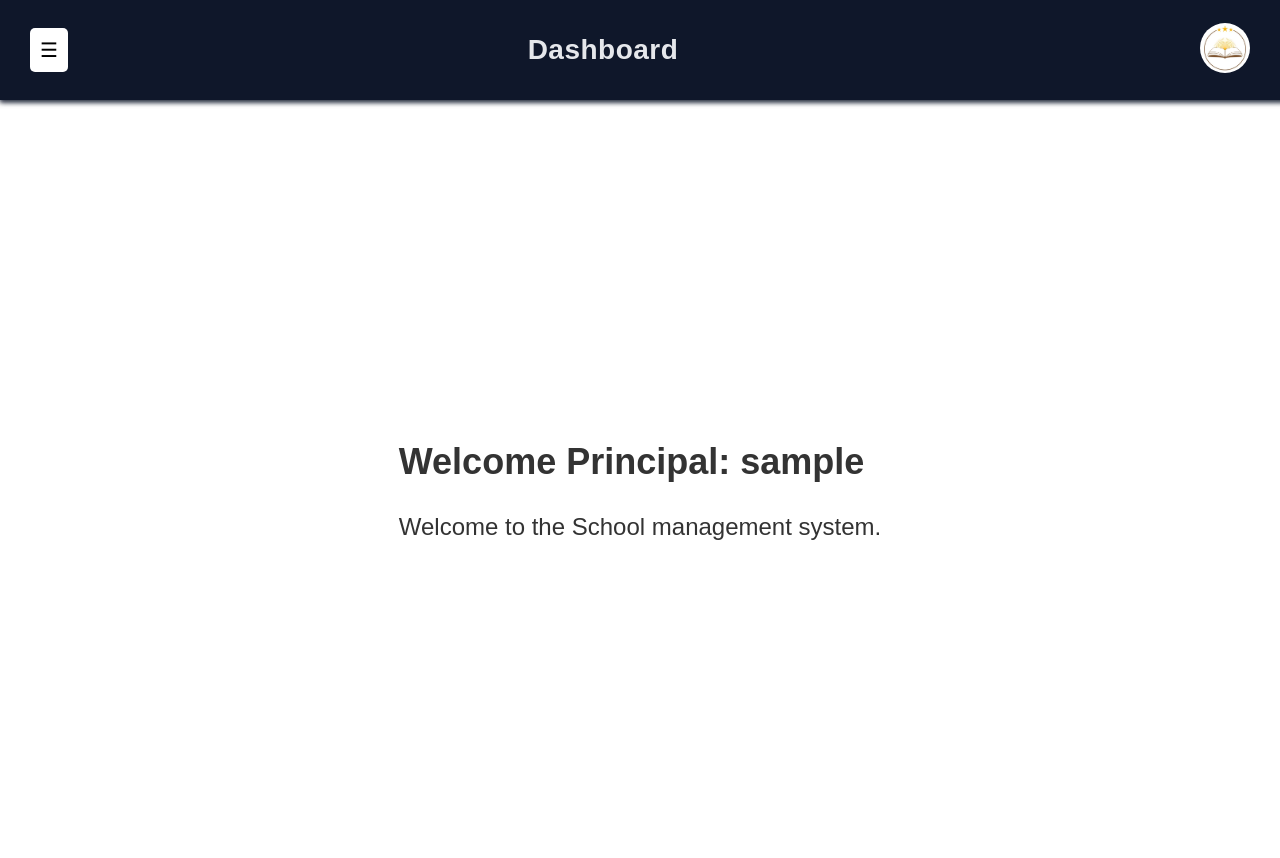
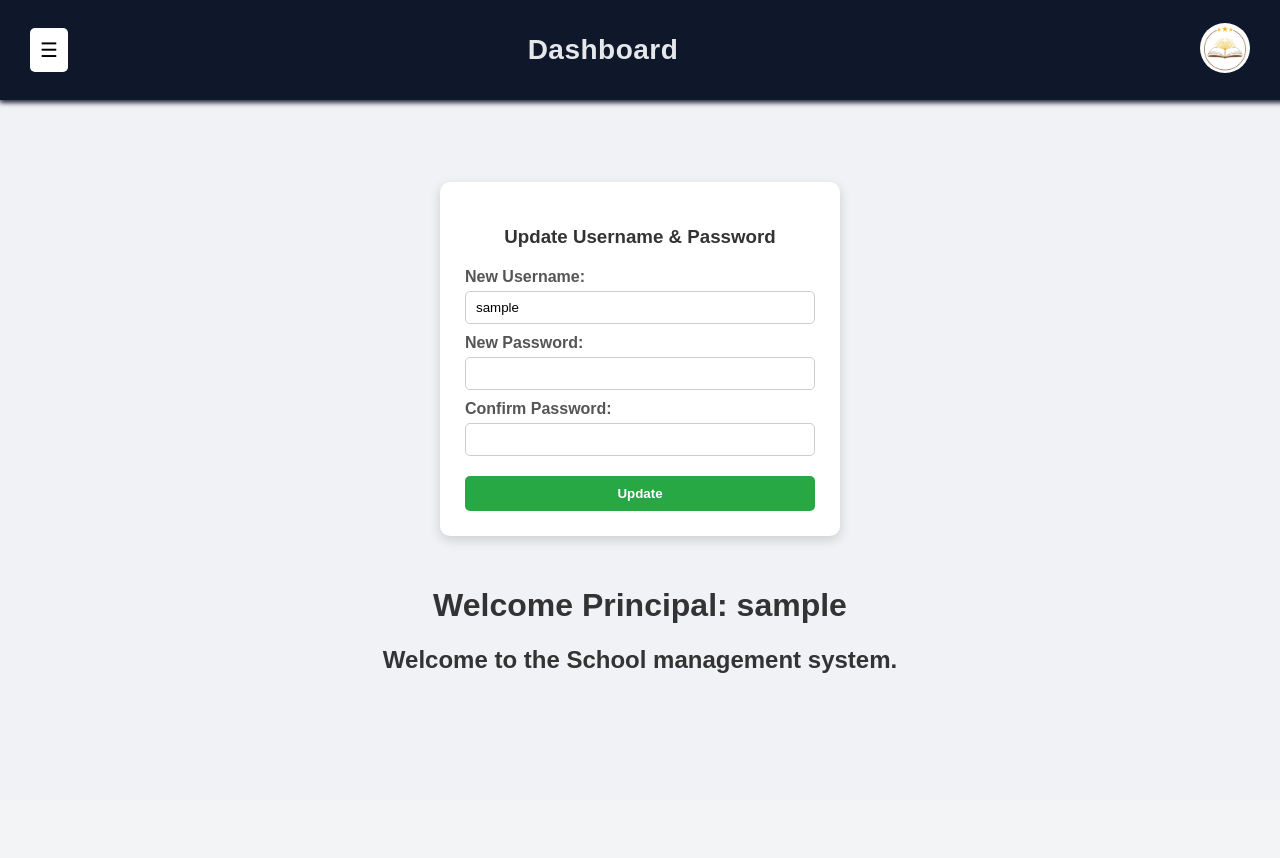
Before and after one commit to Kapitharshana/school-ledger-managemnt-system, a PHP site: page /principal_dashboard.php in a window 1280 px wide. After the commit the page ends 673 px from the top, so only its background shows below. Run offline with PHP 8.4, Linux system fonts and the light colour scheme; the visitor is signed in with stand-in values (Sample User, id 1).

Commit message:
Update principal_dashboard.php

```diff
--- a/school_system/principal_dashboard.php
+++ b/school_system/principal_dashboard.php
@@ -16,23 +16,75 @@ if(!isset($_SESSION['username']) || $_SESSION['role'] != 'Principal'){
 
     <style>
         /* Internal CSS for content centering only */
+        html, body {
+    margin: 0;
+    padding: 0;
+    height: 100%;
+    overflow: hidden; /* Unscrollable */
+    font-family: Arial, sans-serif;
+}
+
 .main-content {
-            margin-top: 100px; /* same as header height */
-            padding: 20px;
-            min-height: calc(100vh - 100px);
+    height: 100%;
     display: flex;
     flex-direction: column;
+    justify-content: center; /* vertical center */
+    align-items: center;     /* horizontal center */
+    background-color: #f0f2f5;
+}
+
+.update-credentials {
+    width: 350px;
+    padding: 25px;
+    background-color: white;
+    border-radius: 10px;
+    box-shadow: 0 4px 12px rgba(0,0,0,0.15);
+    text-align: center;
+    margin-bottom: 30px;
+}
+
+.update-credentials h3 {
+    margin-bottom: 20px;
+    color: #333;
+}
+
+.update-credentials label {
+    display: block;
+    margin-top: 10px;
+    font-weight: bold;
+    color: #555;
+    text-align: left;
+}
+
+.update-credentials input {
+    width: 100%;
+    padding: 8px 10px;
+    margin-top: 5px;
+    border-radius: 5px;
+    border: 1px solid #ccc;
+    box-sizing: border-box;
+}
+
+.update-credentials button {
+    margin-top: 20px;
+    width: 100%;
+    padding: 10px;
+    background-color: #28a745; /* green button */
+    color: white;
+    font-weight: bold;
+    border: none;
+    border-radius: 5px;
+    cursor: pointer;
+}
+
+.update-credentials button:hover {
+    background-color: #218838;
 }
 
 .center-message {
-            flex: 1;
-            display: flex;
-            justify-content: center;
-            align-items: center;
-            font-size: 24px;
+    text-align: center;
     color: #333;
 }
-
 
     </style>
 </head>
@@ -42,7 +94,6 @@ if(!isset($_SESSION['username']) || $_SESSION['role'] != 'Principal'){
 $pageTitle = "Dashboard";
 include 'header.php';
 ?>
-
 
 <!-- Top Header Bar -->
 <div class="header-bar">
@@ -61,22 +112,74 @@ include 'header.php';
 </div>
 
 
-
     <div class="header-right">
         <img src="newschool.png" alt="School Logo">
     </div>
 </div>
 
-
 <!-- Main Content -->
 <div class="main-content">
+    <?php
+    include 'db_connect.php';
+    $msg = "";
+    $msg_color = "red";
+
+    if ($_SERVER['REQUEST_METHOD'] == 'POST') {
+        $newUsername = trim($_POST['username']);
+        $newPassword = trim($_POST['password']);
+        $confirmPassword = trim($_POST['confirm_password']);
+
+        if(empty($newUsername) || empty($newPassword) || empty($confirmPassword)) {
+            $msg = "All fields are required!";
+        } elseif ($newPassword !== $confirmPassword) {
+            $msg = "Passwords do not match!";
+        } else {
+            // Check if new username is already taken
+            $check = $conn->query("SELECT * FROM Users WHERE Username='$newUsername' AND Username!='{$_SESSION['username']}'");
+            if($check->num_rows > 0) {
+                $msg = "Username already taken!";
+            } else {
+                $hashedPassword = password_hash($newPassword, PASSWORD_DEFAULT);
+                $update = $conn->query("UPDATE Users SET Username='$newUsername', Password='$hashedPassword' WHERE Username='{$_SESSION['username']}' AND Role='Principal'");
+                if($update) {
+                    $_SESSION['username'] = $newUsername; // Update session
+                    $msg = "Username & Password updated successfully!";
+                    $msg_color = "green";
+                } else {
+                    $msg = "Error updating credentials!";
+                }
+            }
+        }
+    }
+    ?>
+
+<div class="update-credentials">
+        <h3>Update Username & Password</h3>
+
+        <?php if($msg != ""): ?>
+            <p class="update-msg" style="color: <?php echo $msg_color; ?>;"><?php echo $msg; ?></p>
+        <?php endif; ?>
+
+        <form method="post" class="update-form">
+            <label>New Username:</label>
+            <input type="text" name="username" value="<?php echo $_SESSION['username']; ?>" required>
+
+            <label>New Password:</label>
+            <input type="password" name="password" required>
+
+            <label>Confirm Password:</label>
+            <input type="password" name="confirm_password" required>
+
+            <button type="submit">Update</button>
+        </form>
+    </div>
+
     <div class="center-message">
         <div>
-    <h2>Welcome Principal: <?php echo $_SESSION['username']; ?></h2>
-    <p>Welcome to the School management system.</p>
+            <h1>Welcome Principal: <?php echo $_SESSION['username']; ?></h1>
+            <h2>Welcome to the School management system.</h2>
         </div>
     </div>
 </div>
-
 </body>
 </html>
```
Lines whose indentation alone changed are shown as unchanged.
